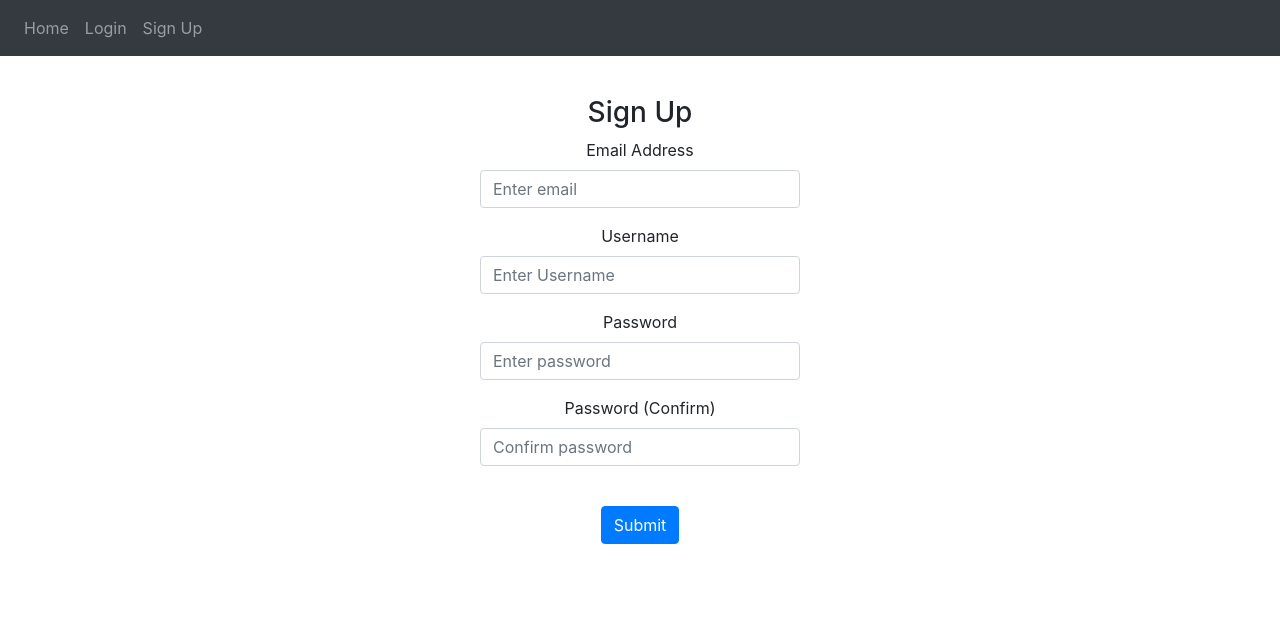
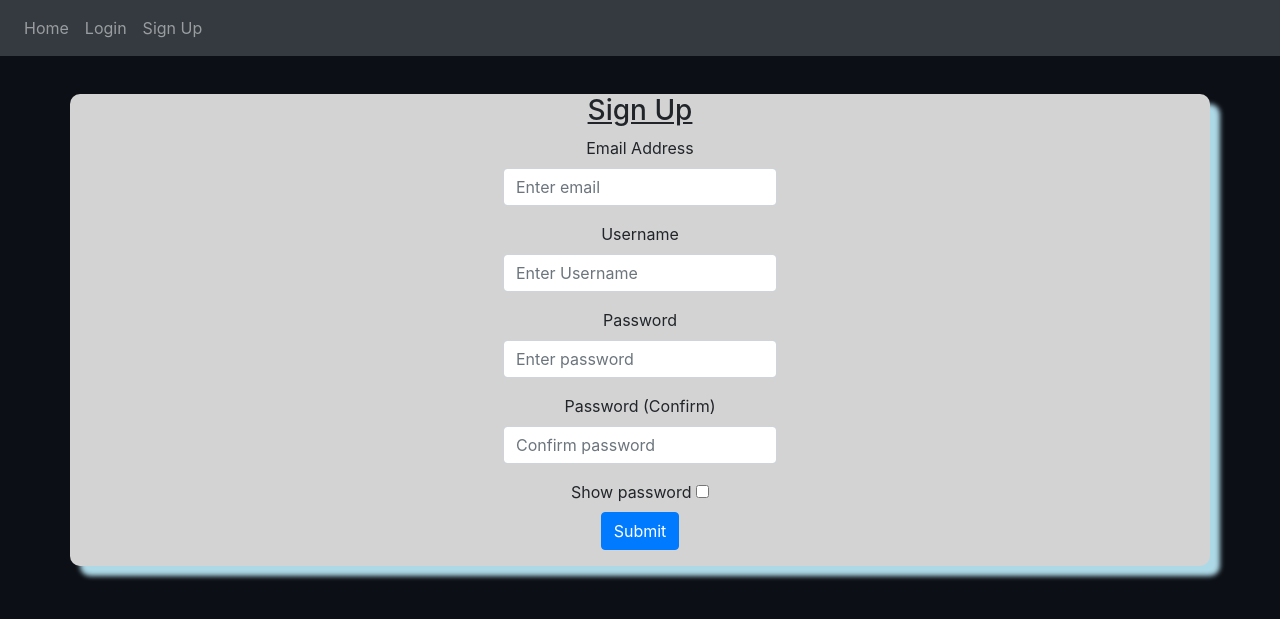
Before and after one commit to hlembo/Army_Fitness_Web_App_Capstone, a Flask app: page /sign-up in a window 1280 px wide. Shown: the top 619 px of the page. Run offline with Flask 2, Linux system fonts and the light colour scheme; some libraries are stand-ins or nearby versions.

Commit message:
UserProfile
Added a user profile function so they can change update their passwords as needed

```diff
--- a/website/static/acft.css
+++ b/website/static/acft.css
@@ -6,7 +6,7 @@ body {
   background-color: #0c0f15;
   overflow-x:hidden;
  }
-.container{
+.container1{
     width: 100%;
     height: 100%;
     display: flex;
--- /dev/null
+++ b/website/static/js/form.js
@@ -0,0 +1,23 @@
+function togglePassword() {
+    var x = document.getElementById("password");
+    if (x.type === "password") {
+      x.type = "text";
+    } else {
+      x.type = "password";
+    }
+  }
+
+  function signtogglePassword() {
+    var x = document.getElementById("password1");
+    var y = document.getElementById("password2");
+    if (x.type === "password") {
+      x.type = "text";
+    } else {
+      x.type = "password";
+    }
+    if (y.type === "password") {
+        y.type = "text";
+      } else {
+        y.type = "password";
+      }
+  }
--- a/website/templates/acft.html
+++ b/website/templates/acft.html
@@ -3,7 +3,7 @@
 {% block content %}
 <link rel= "stylesheet" type= "text/css" href= "{{ url_for('static', filename='acft.css') }}"/>
 
-<div class = "container">
+<div class = "container1">
     <h2>Gender</h2>
     <label for="gender">Select Gender:</label>
     <select id="gender" onchange="setSliderValues()">
--- a/website/templates/base.html
+++ b/website/templates/base.html
@@ -18,35 +18,14 @@
 
     <link rel="stylesheet" href="https://cdn.materialdesignicons.com/6.5.95/css/materialdesignicons.min.css"/>
     <title>{% block title %}Home{% endblock %}</title>
+    <style>
+      body { padding-top: 70px; }
+    </style>
 </head>
+
 <body>
-    <nav class="navbar navbar-expand-lg navbar-dark bg-dark fixed-top">
-        <button
-          class="navbar-toggler"
-          type="button"
-          data-toggle="collapse"
-          data-target="#navbar"
-        >
-          <span class="navbar-toggler-icon"></span>
-        </button>
-        <div class="collapse navbar-collapse" id="navbar">
-          <!-- Dont forget if you want any webpage to be only used by logged in users you need to specify-->
-          <!-- #@login_required for the @app.route() and need to swap usage here since this python checks if the user is logged into the webpage in order to see these elements -->
-          <div class="navbar-nav">
-            {% if user.is_authenticated %}
-            <a class="nav-item nav-link" id="logout" href="/logout">Logout</a>
-            <a class="nav-item nav-link" id="acft" href="/acft">ACFT Calculator</a>
-            <a class="nav-item nav-link" id="acft" href="/profile">Records</a>
-            <a class="nav-item nav-link" id="acft" href="/dashboard">Dashboard</a>
-            <a class="nav-item nav-link" id="home" href="/">Home</a>
-            {% else %}
-            <a class="nav-item nav-link" id="home" href="/">Home</a>
-            <a class="nav-item nav-link" id="login" href="/login">Login</a>
-            <a class="nav-item nav-link" id="signUp" href="/sign-up">Sign Up</a>
-            {% endif %}
-          </div>
-        </div>
-      </nav>
+
+    {%include "navbar.html"%}
       {% with messages = get_flashed_messages(with_categories = true)%}
       {% if messages %}
         {% for category, message in messages %}
@@ -67,14 +46,15 @@
       {% endif %}
       {% endwith %}
       <br>
-      <br>
-      <br>
-      <br>
-    <div>
+
+    <div >
       {% block content %}{% endblock%}
     </div>
 
 </body>
+<footer>
+  {%include "footer.html"%}
+</footer>
 <script
       src="https://code.jquery.com/jquery-3.2.1.slim.min.js"
       integrity="sha384-KJ3o2DKtIkvYIK3UENzmM7KCkRr/rE9/Qpg6aAZGJwFDMVNA/GpGFF93hXpG5KkN"
--- a/website/templates/dashboard.html
+++ b/website/templates/dashboard.html
@@ -3,6 +3,7 @@
 
 {% block content %}
 <script src="https://cdn.jsdelivr.net/npm/chart.js@2.9.3/dist/Chart.min.js"></script>
+<script src= "{{ url_for('static', filename='dashboard.css') }}"></script>
 <div class="chart-container">
     <canvas id="chart"></canvas>
   </div>
@@ -39,11 +40,6 @@
                     ticks: {
                         fontSize: 20
                     }
-                },
-                x: {
-                    ticks: {
-                        fontSize: 20
-                    }
                 }
             }
         },
--- /dev/null
+++ b/website/templates/navbar.html
@@ -0,0 +1,37 @@
+<!--
+    <nav class="navbar navbar-expand-lg navbar-dark bg-dark">
+        <button
+          class="navbar-toggler"
+          type="button"
+          data-toggle="collapse"
+          data-target="#navbar">
+          <span class="navbar-toggler-icon"></span>
+        </button>
+        <div class="collapse navbar-collapse" id="navbar">
+           Dont forget if you want any webpage to be only used by logged in users you need to specify
+          <!-- #@login_required for the @app.route() and need to swap usage here since this python checks if the user is logged into the webpage in order to see these elements
+    -->
+    <div class = "container-fluid">
+    <nav class="navbar fixed-top navbar-expand-lg navbar-dark bg-dark">
+          <div class="navbar-nav">
+            {% if user.is_authenticated %}
+            <ul class = "nav justify-content-center">
+                <li class="nav-item"><a class="nav-item nav-link" id="logout" href="/logout">Logout</a></li>
+                <li class="nav-item"><a class="nav-item nav-link" id="acft" href="/acft">ACFT Calculator</a></li>
+                <li class="nav-item"><a class="nav-item nav-link" id="acft" href="/record">Records</a></li>
+                <li class="nav-item"><a class="nav-item nav-link" id="acft" href="/dashboard">Dashboard</a></li>
+                <li class="nav-item"><a class="nav-item nav-link" id="acft" href="/profile">User Profile</a></li>
+                <li class="nav-item"><a class="nav-item nav-link" id="home" href="/">Home</a></li>
+                {% else %}
+                <li class="nav-item"><a class="nav-item nav-link" id="home" href="/">Home</a></li>
+                <li class="nav-item"><a class="nav-item nav-link" id="login" href="/login">Login</a></li>
+                <li class="nav-item"><a class="nav-item nav-link" id="signUp" href="/sign-up">Sign Up</a></li>
+            </ul>
+            {% endif %}
+          </div>
+        </nav>
+          <!--
+        </div>
+         -->
+      </nav>
+    </div>
--- a/website/templates/sign-up.html
+++ b/website/templates/sign-up.html
@@ -1,11 +1,27 @@
 {% extends "base.html" %}
 {% block title %}Sign-Up{% endblock %}
 {% block content %}
-<form method="POST" align = "center">
-  <h3 align="center">Sign Up</h3>
-  <div class="form-group" align = "center">
+<style>
+  #divcontainer{
+    background-color: lightgrey;
+    display:flex;
+    justify-content: center;
+    box-shadow: 10px 10px 5px lightblue;
+    border-radius: 10px;
+  }
+  h3{
+    text-decoration: underline;
+  }
+  body{
+    background-color: #0c0f15;
+  }
+</style>
+<div  class = "container" id ="divcontainer">
+  <form method="POST">
+    <h3 align = "center" >Sign Up</h3>
+    <div align = "center" class="form-group">
       <label for="email">Email Address</label>
-    <div class="input-group mb-3 w-25">
+      <div class="input-group mb-3 w-100">
       <input
         type="email"
         class="form-control"
@@ -15,9 +31,9 @@
       />
     </div>
     </div>
-  <div class="form-group" align = "center">
+    <div align = "center" class="form-group">
       <label for="username">Username</label>
-    <div class="input-group mb-3 w-25">
+      <div class="input-group mb-3 w-100">
       <input
         type="text"
         class="form-control"
@@ -27,9 +43,9 @@
       />
     </div>
     </div>
-  <div class="form-group" align = "center">
+    <div align = "center" class="form-group">
       <label for="password1">Password</label>
-    <div class="input-group mb-3 w-25">
+      <div class="input-group mb-3 w-100">
       <input
         type="password"
         class="form-control"
@@ -38,10 +54,11 @@
         placeholder="Enter password"
       />
     </div>
+      <input type="text" id="password-text" class = "form-control" name="password-text" style="display:none;">
     </div>
-  <div class="form-group" align = "center">
-    <label for="password2">Password (Confirm)</label>
-    <div class="input-group mb-3 w-25">
+    <div align = "center" class="form-group">
+      <label  for="password2">Password (Confirm)</label>
+      <div class="input-group mb-3 w-100">
       <input
         type="password"
         class="form-control"
@@ -50,8 +67,12 @@
         placeholder="Confirm password"
       />
     </div>
+    <label for="show-password">Show password</label>
+      <input type="checkbox" id="show-password"  onclick=signtogglePassword()>
     <br />
-  <button type="submit" class="btn btn-primary" align = "right">Submit</button>
+    <button type="submit" class="btn btn-primary" >Submit</button>
     </div>
   </form>
+</div>
+<script src="{{ url_for('static', filename='js/form.js') }}"></script>
   {% endblock %}
```
Also changed, not shown: website/templates/profile.html (+32 -33 lines), website/templates/record.html (added, +47 -0 lines), website/views.py (+35 -10 lines), website/static/dashboard.css (added), website/static/record.css (renamed from website/static/profile.css), website/templates/footer.html (added). Lines whose indentation alone changed are shown as unchanged.
